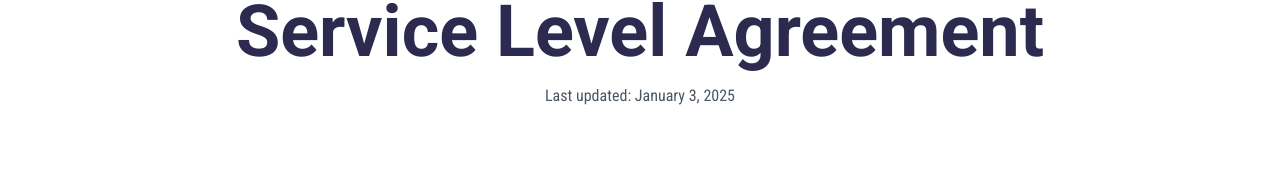
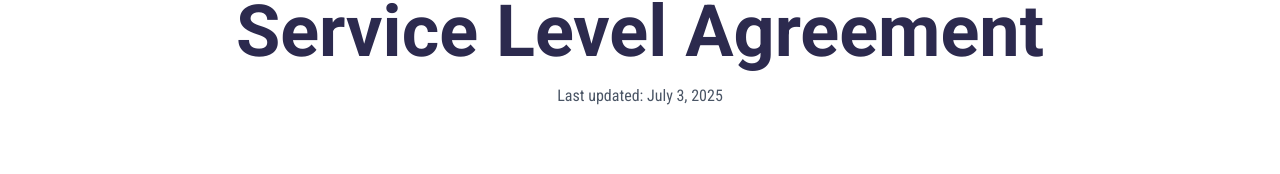
Before and after one commit to NexabyteUK/rapidsite, a React (Vite) app: page /legal/sla in a window 1280 px wide. Shown: the part 124-298 px from the top of the page. Built offline with nearby package versions, Linux system fonts and the light colour scheme.

Commit message:
📝 docs: update legal page lastUpdated dates to July 2025
- Update all legal pages from January 3, 2025 to July 3, 2025
- Ensures legal documentation reflects current date
- Affects: CookiesPage, DPAPage, SLAPage, TermsPage, BuyoutPage, PrivacyPage

```diff
--- a/src/pages/legal/BuyoutPage.tsx
+++ b/src/pages/legal/BuyoutPage.tsx
@@ -16,7 +16,7 @@ const BuyoutPage: React.FC = () => {
 
       <LegalPageTemplate
         title="Website Buyout Terms"
-        lastUpdated="January 3, 2025"
+        lastUpdated="July 3, 2025"
       >
         <div className="bg-blue-50 border-l-4 border-blue-600 p-6 mb-8">
           <p className="text-lg font-medium text-blue-900">
--- a/src/pages/legal/CookiesPage.tsx
+++ b/src/pages/legal/CookiesPage.tsx
@@ -16,7 +16,7 @@ const CookiesPage: React.FC = () => {
 
       <LegalPageTemplate
         title="Cookie Policy"
-        lastUpdated="January 3, 2025"
+        lastUpdated="July 3, 2025"
       >
         <section className="mb-8">
           <h2 className="text-2xl font-bold text-gray-900 mb-4">1. Introduction</h2>
--- a/src/pages/legal/DPAPage.tsx
+++ b/src/pages/legal/DPAPage.tsx
@@ -16,7 +16,7 @@ const DPAPage: React.FC = () => {
 
       <LegalPageTemplate
         title="Data Processing Agreement"
-        lastUpdated="January 3, 2025"
+        lastUpdated="July 3, 2025"
       >
         <section className="mb-8">
           <h2 className="text-2xl font-bold text-gray-900 mb-4">1. Introduction and Scope</h2>
--- a/src/pages/legal/PrivacyPage.tsx
+++ b/src/pages/legal/PrivacyPage.tsx
@@ -14,7 +14,7 @@ const PrivacyPage: React.FC = () => {
         <meta name="keywords" content="privacy policy, data protection, personal information, GDPR" />
       </Helmet>
 
-      <LegalPageTemplate title="Privacy Policy" lastUpdated="January 1, 2024">
+      <LegalPageTemplate title="Privacy Policy" lastUpdated="July 1, 2025">
         <section className="mb-8">
           <h2 className="text-2xl font-bold text-gray-900 mb-4">1. Introduction</h2>
           <p className="mb-4">
--- a/src/pages/legal/SLAPage.tsx
+++ b/src/pages/legal/SLAPage.tsx
@@ -16,7 +16,7 @@ const SLAPage: React.FC = () => {
 
       <LegalPageTemplate
         title="Service Level Agreement"
-        lastUpdated="January 3, 2025"
+        lastUpdated="July 3, 2025"
       >
         <section className="mb-8">
           <h2 className="text-2xl font-bold text-gray-900 mb-4">1. Introduction</h2>
--- a/src/pages/legal/TermsPage.tsx
+++ b/src/pages/legal/TermsPage.tsx
@@ -16,7 +16,7 @@ const TermsPage: React.FC = () => {
 
       <LegalPageTemplate
         title="Terms of Service"
-        lastUpdated="January 3, 2025"
+        lastUpdated="July 3, 2025"
       >
         <section className="mb-8">
           <h2 className="text-2xl font-bold text-gray-900 mb-4">1. Agreement to Terms</h2>
```
